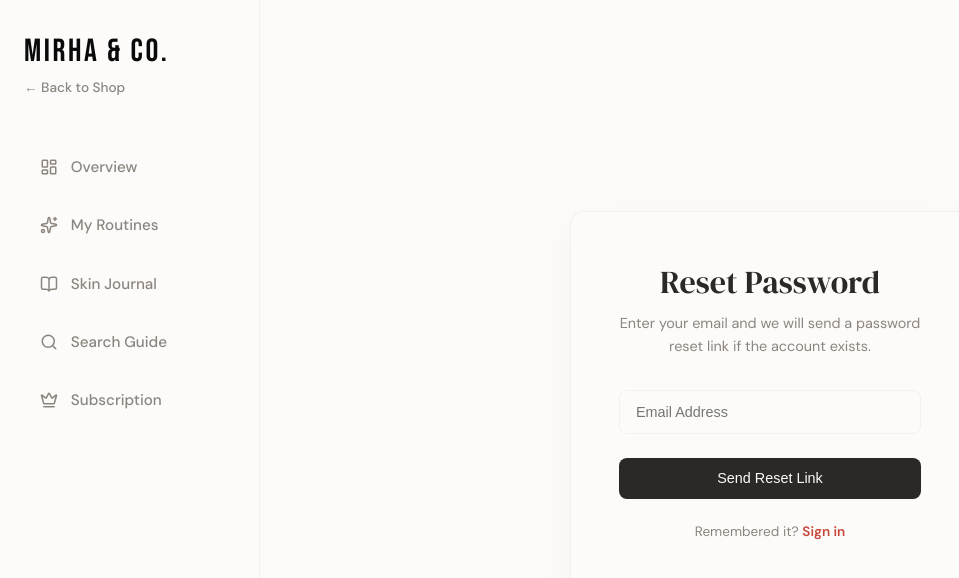
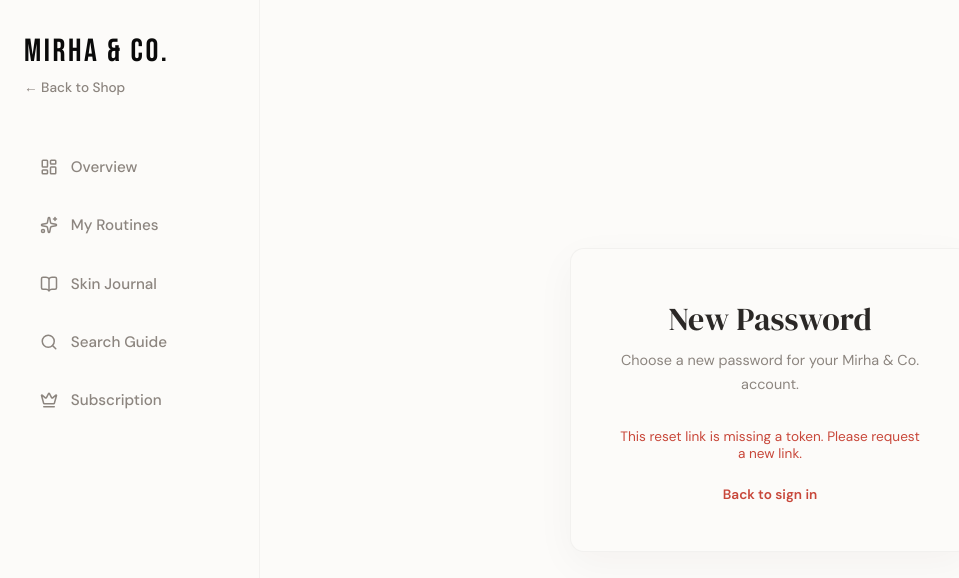
Before and after one commit to habibixyz/mirha-and-co, a Next.js app: page /forgot-password in a window 1280 px wide. Shown: the top 578 px of the page, without its empty margins (0-959 px from the left). Built offline with nearby package versions, Linux system fonts and the light colour scheme.

Commit message:
Fix reset password suspense boundary

```diff
--- a/app/(saas)/forgot-password/page.tsx
+++ b/app/(saas)/forgot-password/page.tsx
@@ -1,11 +1,15 @@
 "use client";
 
 import Link from "next/link";
+import { useSearchParams } from "next/navigation";
+import { Suspense } from "react";
 import { useActionState } from "react";
-import { forgotPasswordAction } from "@/app/(saas)/actions";
+import { resetPasswordAction } from "@/app/(saas)/actions";
 
-export default function ForgotPasswordPage() {
-    const [state, action, isPending] = useActionState(forgotPasswordAction, {});
+function ResetPasswordForm() {
+    const searchParams = useSearchParams();
+    const token = searchParams.get("token") || "";
+    const [state, action, isPending] = useActionState(resetPasswordAction, {});
 
     return (
         <div style={{
@@ -31,18 +35,25 @@
                     margin: "0 0 0.5rem",
                     color: "var(--ink)"
                 }}>
-                    Reset Password
+                    New Password
                 </h1>
                 <p style={{ color: "var(--muted)", margin: "0 0 2rem", fontSize: "0.9rem", lineHeight: 1.6 }}>
-                    Enter your email and we will send a password reset link if the account exists.
+                    Choose a new password for your Mirha & Co. account.
                 </p>
 
+                {!token ? (
+                    <p style={{ color: "var(--rose)", fontSize: "0.85rem", margin: 0 }}>
+                        This reset link is missing a token. Please request a new link.
+                    </p>
+                ) : (
                     <form action={action} style={{ display: "flex", flexDirection: "column", gap: "1rem" }}>
+                        <input type="hidden" name="token" value={token} />
                         <input
-                        type="email"
-                        name="email"
-                        placeholder="Email Address"
+                            type="password"
+                            name="password"
+                            placeholder="New Password"
                             required
+                            minLength={8}
                             style={{
                                 padding: "0.8rem 1rem",
                                 borderRadius: "8px",
@@ -56,7 +67,7 @@
                         {state?.error && <p style={{ color: "var(--rose)", fontSize: "0.85rem", margin: 0 }}>{state.error}</p>}
                         {state?.success && <p style={{ color: "#2d8a5c", fontSize: "0.85rem", margin: 0 }}>{state.success}</p>}
 
-                    <button type="submit" disabled={isPending} style={{
+                        <button type="submit" disabled={isPending || Boolean(state?.success)} style={{
                             background: "var(--ink)",
                             color: "var(--white)",
                             border: "none",
@@ -64,18 +75,27 @@
                             padding: "0.8rem",
                             fontSize: "0.9rem",
                             fontWeight: 500,
-                        cursor: isPending ? "not-allowed" : "pointer",
+                            cursor: isPending || state?.success ? "not-allowed" : "pointer",
                             marginTop: "0.5rem",
-                        opacity: isPending ? 0.7 : 1
+                            opacity: isPending || state?.success ? 0.7 : 1
                         }}>
-                        {isPending ? "Sending..." : "Send Reset Link"}
+                            {isPending ? "Resetting..." : "Reset Password"}
                         </button>
                     </form>
+                )}
 
                 <p style={{ margin: "1.5rem 0 0", fontSize: "0.85rem", color: "var(--muted)" }}>
-                    Remembered it? <Link href="/login" style={{ color: "var(--rose)", textDecoration: "none", fontWeight: 600 }}>Sign in</Link>
+                    <Link href="/login" style={{ color: "var(--rose)", textDecoration: "none", fontWeight: 600 }}>Back to sign in</Link>
                 </p>
             </div>
         </div>
     );
 }
+
+export default function ResetPasswordPage() {
+    return (
+        <Suspense fallback={null}>
+            <ResetPasswordForm />
+        </Suspense>
+    );
+}
```
Lines whose indentation alone changed are shown as unchanged.
